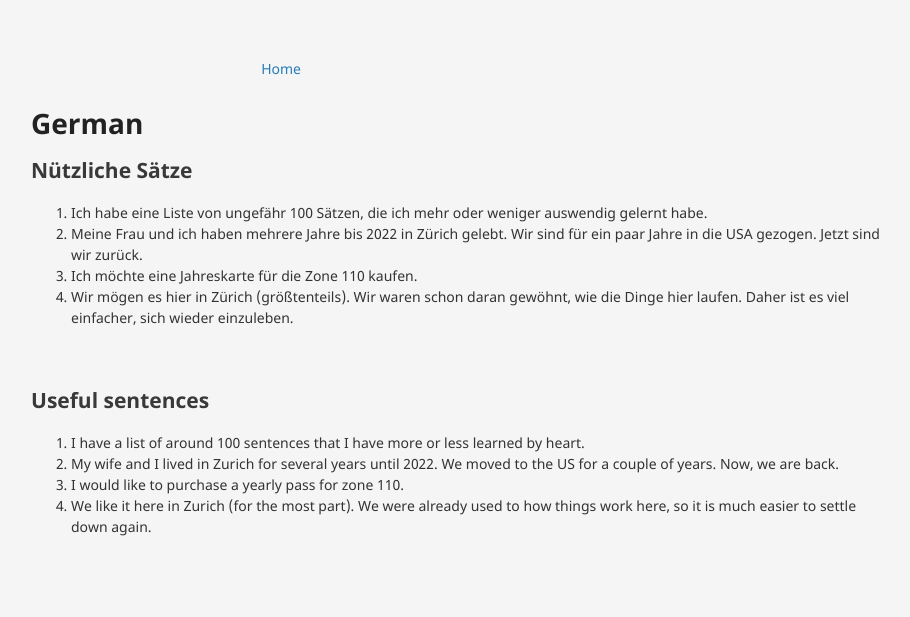
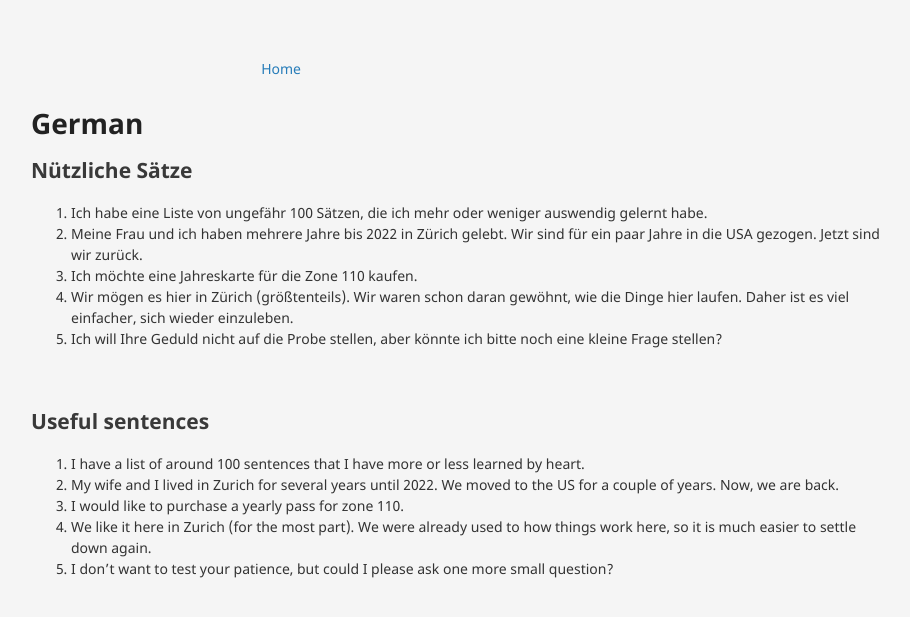
Before and after one commit to neeravkarani/personal, a Jekyll site: the page built from _posts/languages/2024-06-19-german.md, in a window 1280 px wide. Shown: the top 617 px of the page, without its empty margins (179-1089 px from the left). Built offline with Jekyll 4.4.1, drawn with Linux system fonts in a browser that asks for light colours.

Commit message:
added german sentences

```diff
--- a/_posts/languages/2024-06-19-german.md
+++ b/_posts/languages/2024-06-19-german.md
@@ -8,6 +8,7 @@ title: "German"
 2. Meine Frau und ich haben mehrere Jahre bis 2022 in Zürich gelebt. Wir sind für ein paar Jahre in die USA gezogen. Jetzt sind wir zurück.
 3. Ich möchte eine Jahreskarte für die Zone 110 kaufen.
 4. Wir mögen es hier in Zürich (größtenteils). Wir waren schon daran gewöhnt, wie die Dinge hier laufen. Daher ist es viel einfacher, sich wieder einzuleben.
+5. Ich will Ihre Geduld nicht auf die Probe stellen, aber könnte ich bitte noch eine kleine Frage stellen?
 
 <br>
 
@@ -17,3 +18,4 @@ title: "German"
 2. My wife and I lived in Zurich for several years until 2022. We moved to the US for a couple of years. Now, we are back.
 3. I would like to purchase a yearly pass for zone 110.
 4. We like it here in Zurich (for the most part). We were already used to how things work here, so it is much easier to settle down again.
+5. I don't want to test your patience, but could I please ask one more small question?
```
